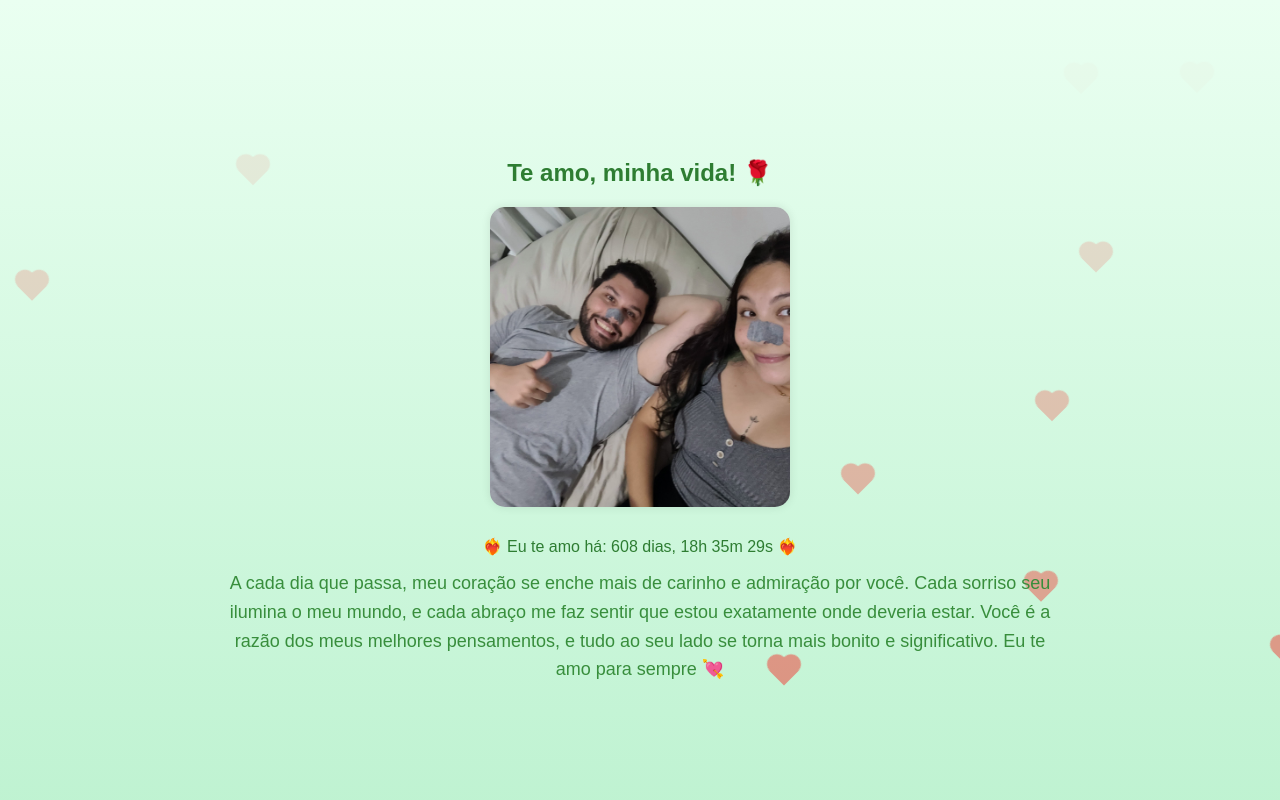
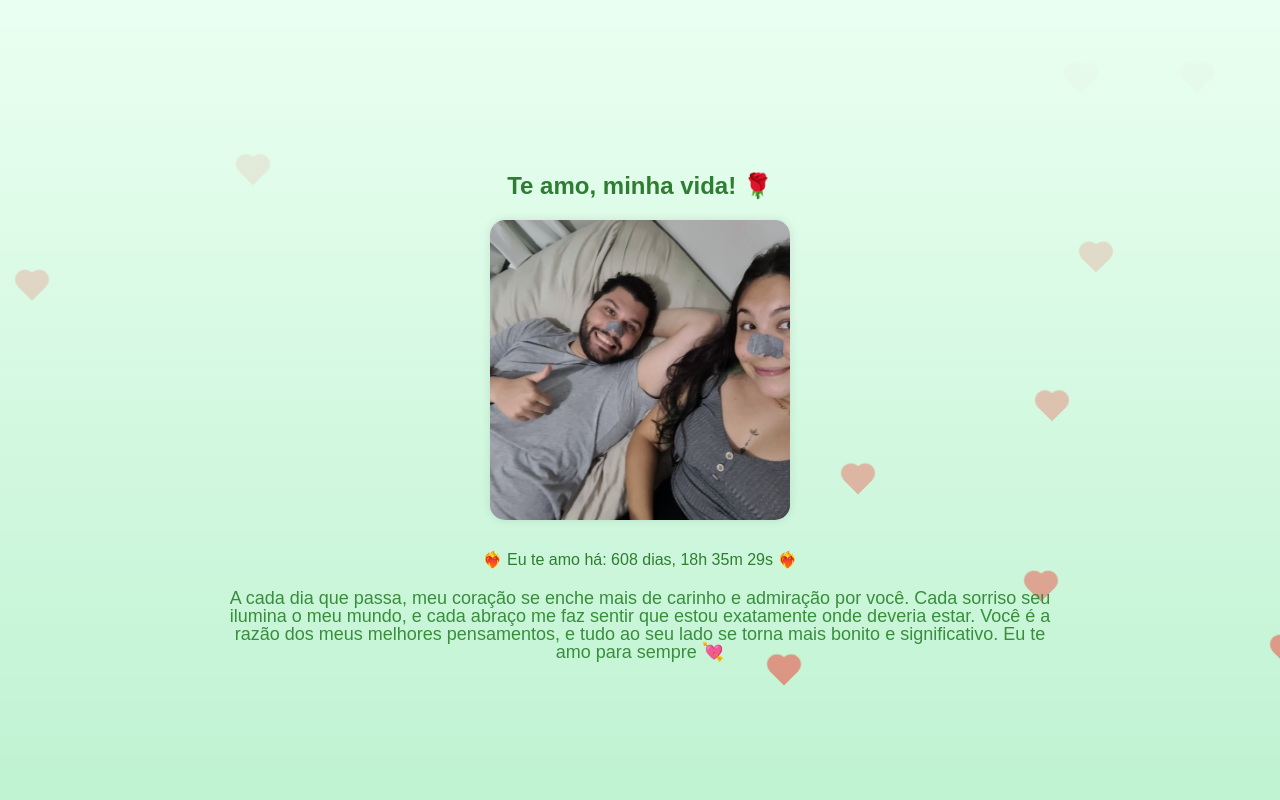
Before and after one commit to sasteu/site-dia-dos-namorados, a plain HTML site: page surpresa.html in a window 1280 px wide. Shown: the top 800 px of the page. Drawn offline with Linux system fonts and the light colour scheme.

Commit message:
atulização surpresa.html

```diff
--- a/surpresa.css
+++ b/surpresa.css
@@ -61,7 +61,7 @@ h1 {
   max-width: 90%;
   position: relative;
   z-index: 1;
-  line-height: 0.8;
+  line-height: 1;
   padding: 0 15px;
 }
 
@@ -135,7 +135,7 @@ h1 {
 
   .message {
     font-size: 16px;
-    line-height: 0.8;
+    line-height: 1;
     padding: 0 15px;
     text-align: center;
   }
--- a/surpresa.html
+++ b/surpresa.html
@@ -22,9 +22,9 @@
 
   <!-- Mensagem final -->
   <div class="message">
-    A cada dia que passa, meu coração se enche mais de carinho e admiração por você. Cada sorriso seu <br><br>
-    ilumina o meu mundo, e cada abraço me faz sentir que estou exatamente onde deveria estar. Você é a<br><br>
-    razão dos meus melhores pensamentos, e tudo ao seu lado se torna mais bonito e significativo. Eu te<br><br>
+    A cada dia que passa, meu coração se enche mais de carinho e admiração por você. Cada sorriso seu <br>
+    ilumina o meu mundo, e cada abraço me faz sentir que estou exatamente onde deveria estar. Você é a<br>
+    razão dos meus melhores pensamentos, e tudo ao seu lado se torna mais bonito e significativo. Eu te<br>
     amo para sempre 💘<br><br>
   </div>
 
```
